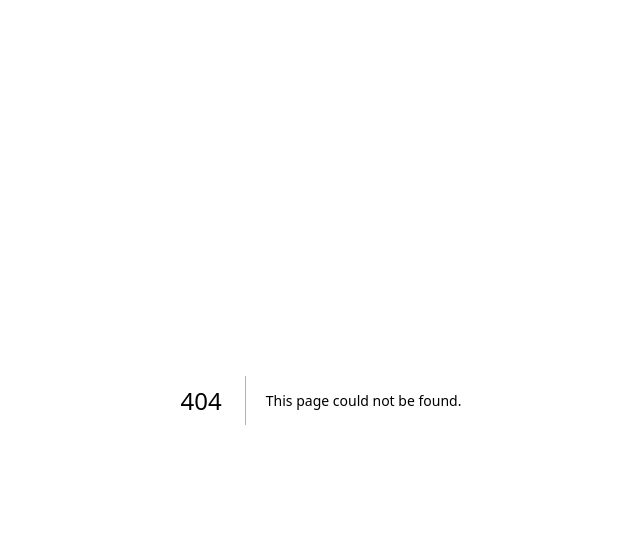
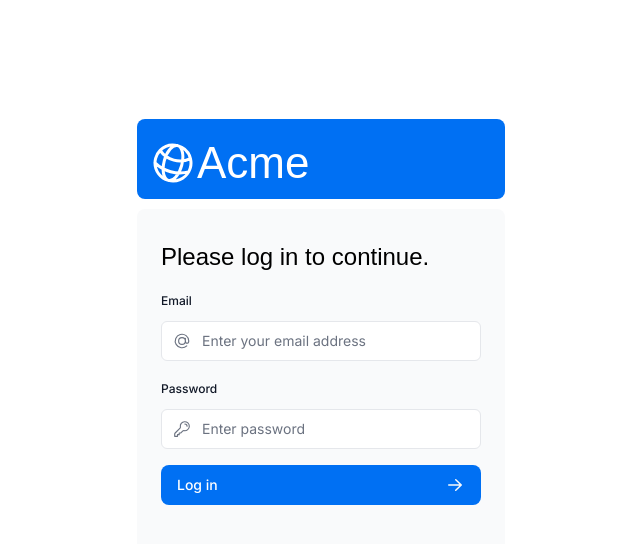
Before and after one commit to maha404/nextjs-course, a Next.js app in the folder nextjs-dashboard/: page /login in a window 1280 px wide. Before the commit this address had no page. Shown: the top 544 px of the page, without its empty margins (319-959 px from the left). Built offline with nearby package versions, Linux system fonts and the light colour scheme; a web font is replaced by a local one.

Commit message:
feat: add invoice creation and login pages

```diff
--- /dev/null
+++ b/nextjs-dashboard/app/dashboard/invoices/create/page.tsx
@@ -0,0 +1,23 @@
+import Breadcrumbs from '@/app/ui/invoices/breadcrumbs';
+import Form from '@/app/ui/invoices/create-form';
+import { fetchCustomers } from '@/app/lib/data';
+
+export default async function Page() {
+  const customers = await fetchCustomers();
+
+  return (
+    <main>
+      <Breadcrumbs
+        breadcrumbs={[
+          { label: 'Invoices', href: '/dashboard/invoices' },
+          {
+            label: 'Create Invoice',
+            href: '/dashboard/invoices/create',
+            active: true,
+          },
+        ]}
+      />
+      <Form customers={customers} />
+    </main>
+  );
+}
--- /dev/null
+++ b/nextjs-dashboard/app/login/page.tsx
@@ -0,0 +1,15 @@
+import AcmeLogo from '@/app/ui/acme-logo';
+import LoginForm from '@/app/ui/login-form';
+
+export default function Page() {
+  return (
+    <main className="flex items-center justify-center md:h-screen">
+      <div className="relative mx-auto flex w-full max-w-[400px] flex-col space-y-2.5 p-4 md:-mt-32">
+        <div className="flex h-20 w-full items-end rounded-lg bg-blue-500 p-3">
+          <AcmeLogo />
+        </div>
+        <LoginForm />
+      </div>
+    </main>
+  );
+}
```
